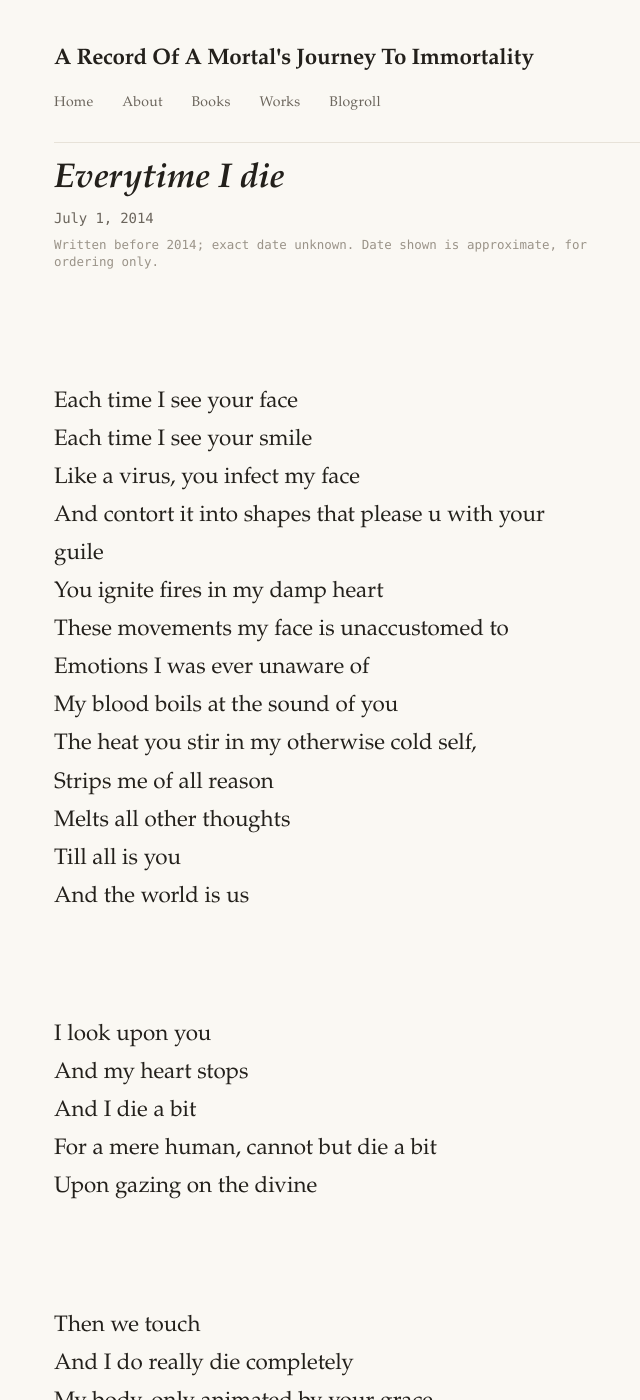
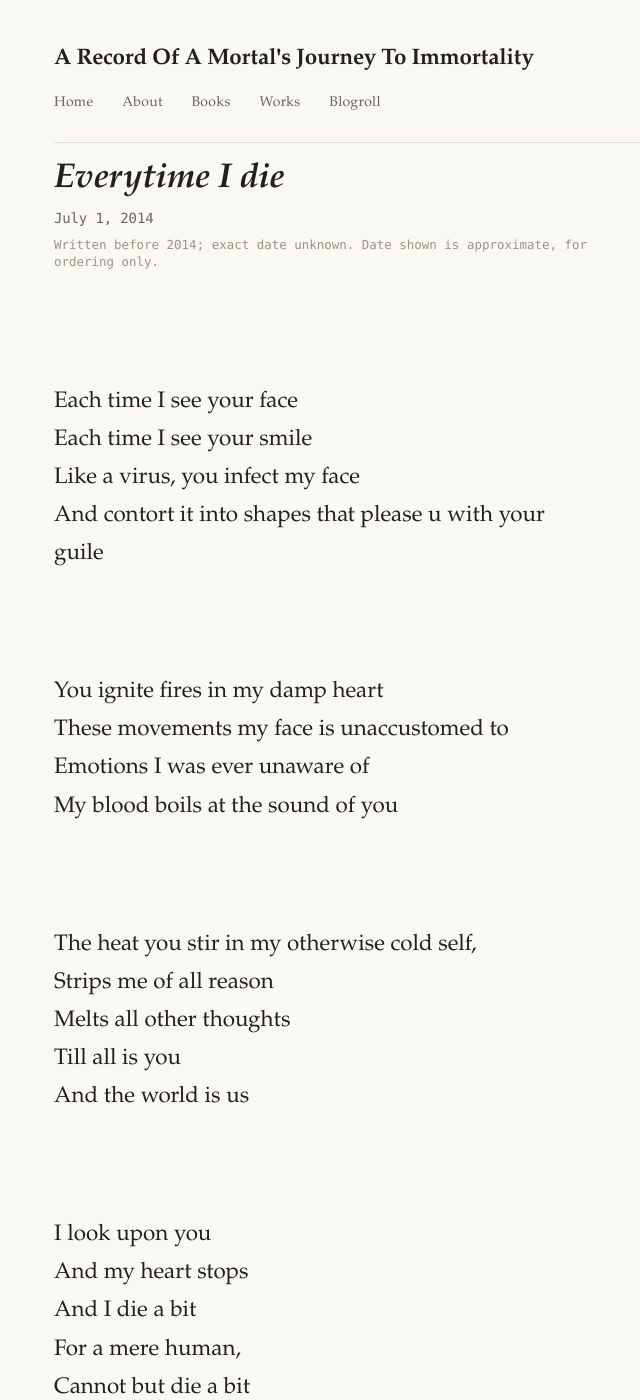
Before and after one commit to topearebi/aroamjti, a Jekyll site: the page built from _posts/2014-07-01-everytime-i-die.md, in a window 1280 px wide and 1400 px high. Shown: the whole window, without its empty margins (282-922 px from the left). Built offline with Jekyll 4.4.1, drawn with Linux system fonts in a browser that asks for light colours; some of the changed text lies outside the part shown.

Commit message:
Revise poem for improved expression and readability
Refined language and structure for clarity and flow.

```diff
--- a/_posts/2014-07-01-everytime-i-die.md
+++ b/_posts/2014-07-01-everytime-i-die.md
@@ -6,15 +6,16 @@ type: poetry
 tags: [love-the-end, archive]
 date_note: "Written before 2014; exact date unknown. Date shown is approximate, for ordering only."
 ---
-
 Each time I see your face
 Each time I see your smile
 Like a virus, you infect my face
 And contort it into shapes that please u with your guile
+
 You ignite fires in my damp heart
 These movements my face is unaccustomed to
 Emotions I was ever unaware of
 My blood boils at the sound of you
+
 The heat you stir in my otherwise cold self,
 Strips me of all reason
 Melts all other thoughts
@@ -24,7 +25,8 @@ And the world is us
 I look upon you
 And my heart stops
 And I die a bit
-For a mere human, cannot but die a bit
+For a mere human,
+Cannot but die a bit
 Upon gazing on the divine
 
 Then we touch
```
Also changed, not shown: other parts of _posts/2014-07-01-everytime-i-die.md (+3 -3 lines).
